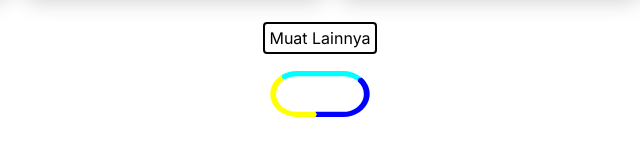
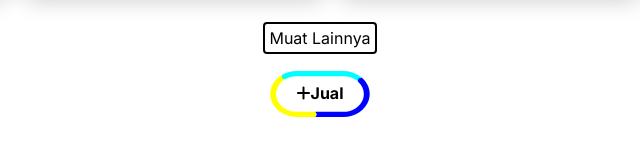
Before and after one commit to yovizn/JCWD-2704-OLX, a website: page src/index.html in a window 1280 px wide. Shown: the part 1951-2107 px from the top of the page, 320-960 px from the left. After the commit the page ends 2075 px from the top, so only its background shows below. Drawn offline with nearby package versions, Linux system fonts and the light colour scheme.

Commit message:
(main): footer on progress

```diff
--- a/src/index.html
+++ b/src/index.html
@@ -773,6 +773,7 @@
                         align-items: center;
                     "
                 >
+                    <div style="position: relative">
                         <svg width="104" height="48" viewBox="0 0 1603 768">
                             <g>
                                 <path
@@ -793,10 +794,22 @@
                                 ></path>
                             </g>
                         </svg>
+                        <span
+                            style="
+                                display: block;
+                                position: absolute;
+                                top: 50%;
+                                left: 50%;
+                                transform: translate(-50%, -70%);
+                                line-height: 1;
+                            "
+                            ><span style="font-weight: 700"
+                                ><i class="fa-solid fa-plus"></i>Jual</span
+                            ></span
+                        >
+                    </div>
                 </div>
             </section>
-
-            <div style="height: 100vh"></div>
         </main>
 
         <script src="https://cdn.jsdelivr.net/npm/gsap@3.12.5/dist/gsap.min.js"></script>
```
Lines whose indentation alone changed are shown as unchanged.
